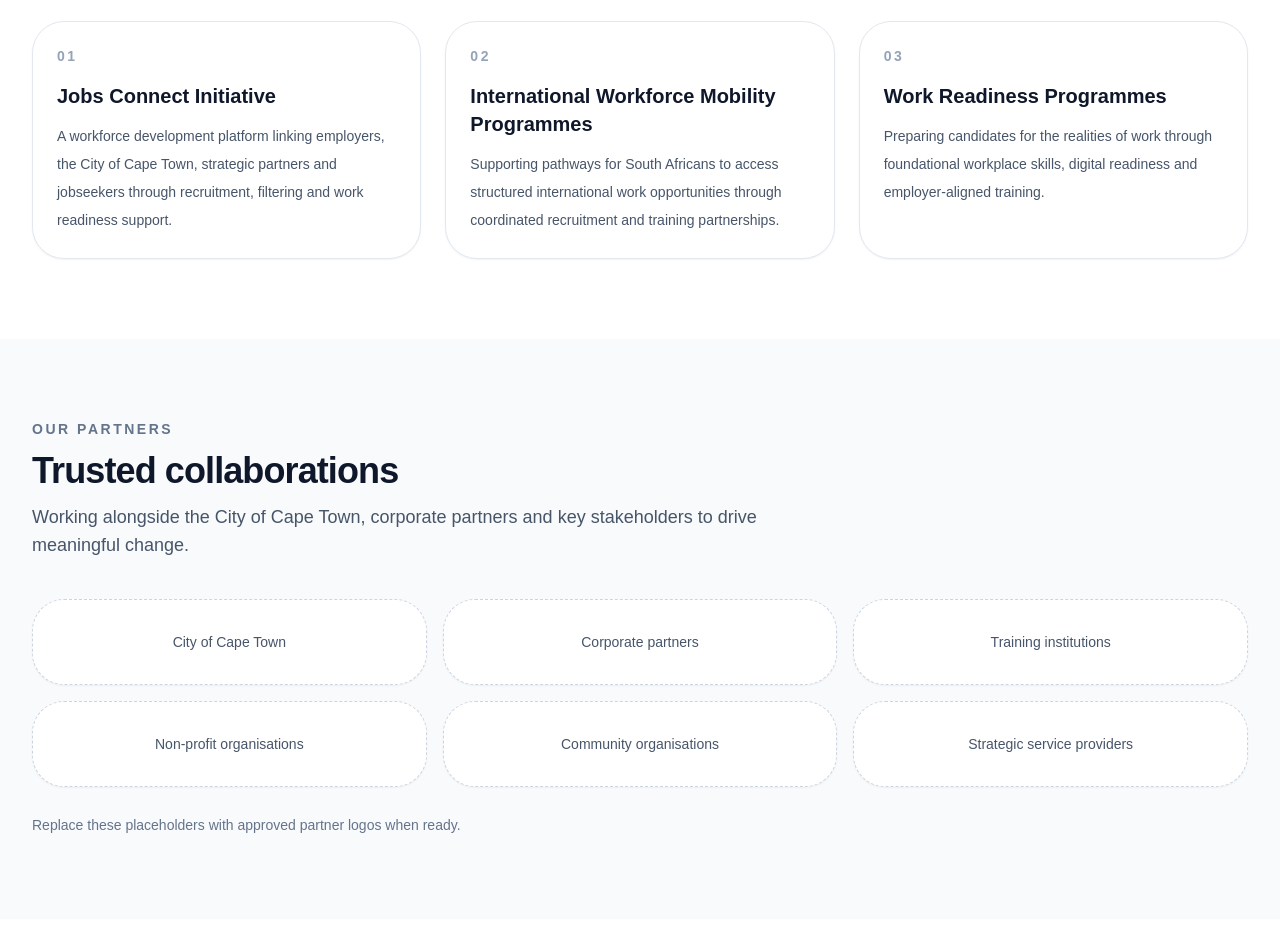
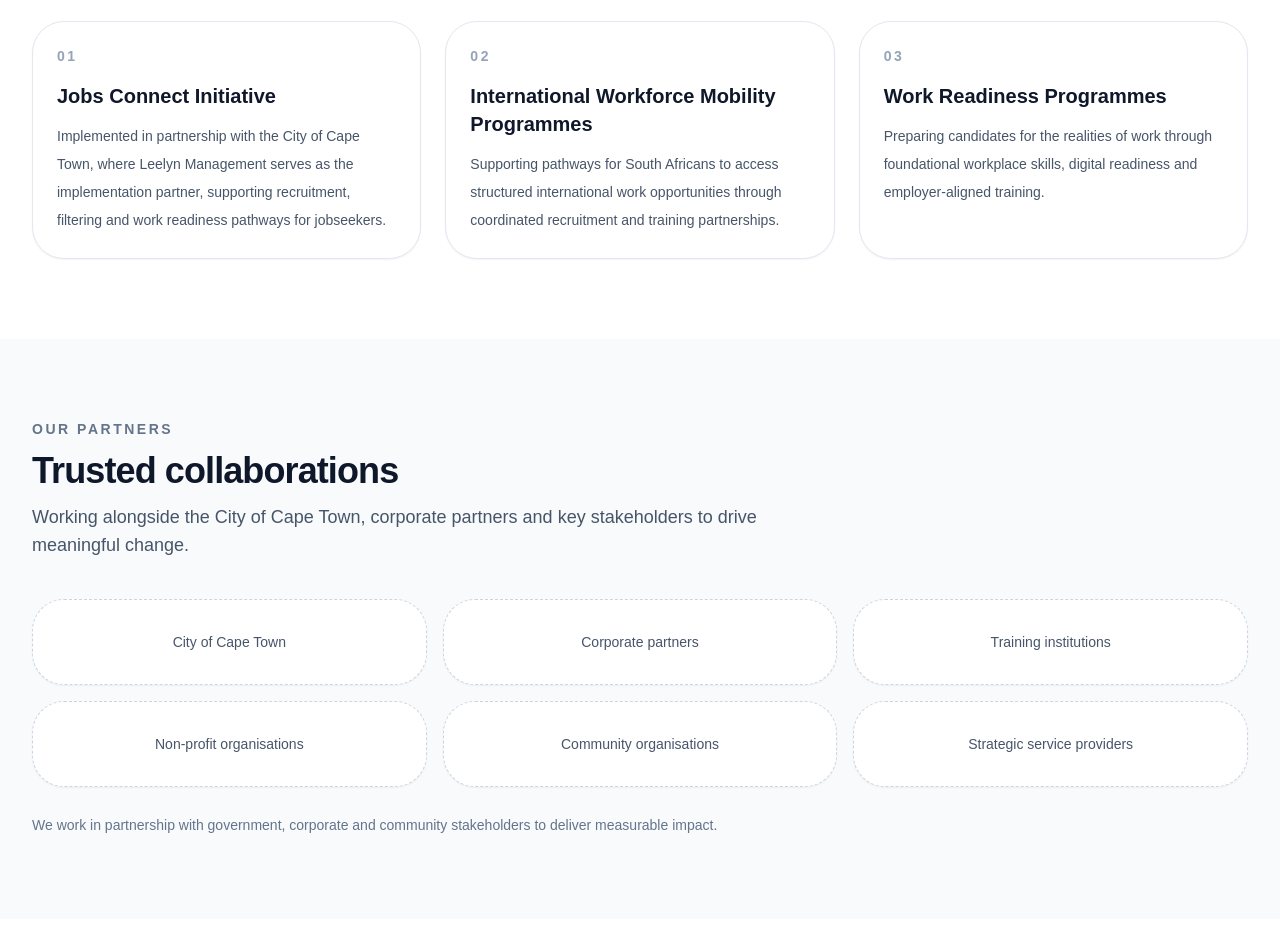
Before and after one commit to NikkiLynnSteinhage/leelyn, a Next.js app: page / in a window 1280 px wide. Shown: the part 2040-2992 px from the top of the page. Built offline with nearby package versions, Linux system fonts and the light colour scheme.

Commit message:
Update site-shell.tsx

```diff
--- a/components/site-shell.tsx
+++ b/components/site-shell.tsx
@@ -39,11 +39,11 @@
 ];
 
 const programmes = [
-  {
-    title: "Jobs Connect Initiative",
-    description:
-      "A workforce development platform linking employers, the City of Cape Town, strategic partners and jobseekers through recruitment, filtering and work readiness support.",
-  },
+ {
+  title: "Jobs Connect Initiative",
+  description:
+    "Implemented in partnership with the City of Cape Town, where Leelyn Management serves as the implementation partner, supporting recruitment, filtering and work readiness pathways for jobseekers.",
+},
   {
     title: "International Workforce Mobility Programmes",
     description:
@@ -252,7 +252,9 @@
                 <div key={partner} className="rounded-[2rem] border border-dashed border-slate-300 bg-white p-8 text-center text-sm font-medium text-slate-600 shadow-sm">{partner}</div>
               ))}
             </div>
-            <p className="mt-6 text-sm leading-7 text-slate-500">Replace these placeholders with approved partner logos when ready.</p>
+           <p className="mt-6 text-sm leading-7 text-slate-500">
+  We work in partnership with government, corporate and community stakeholders to deliver measurable impact.
+</p>
           </div>
         </section>
         <section className="mx-auto max-w-7xl px-4 py-20 sm:px-6 lg:px-8">
```
